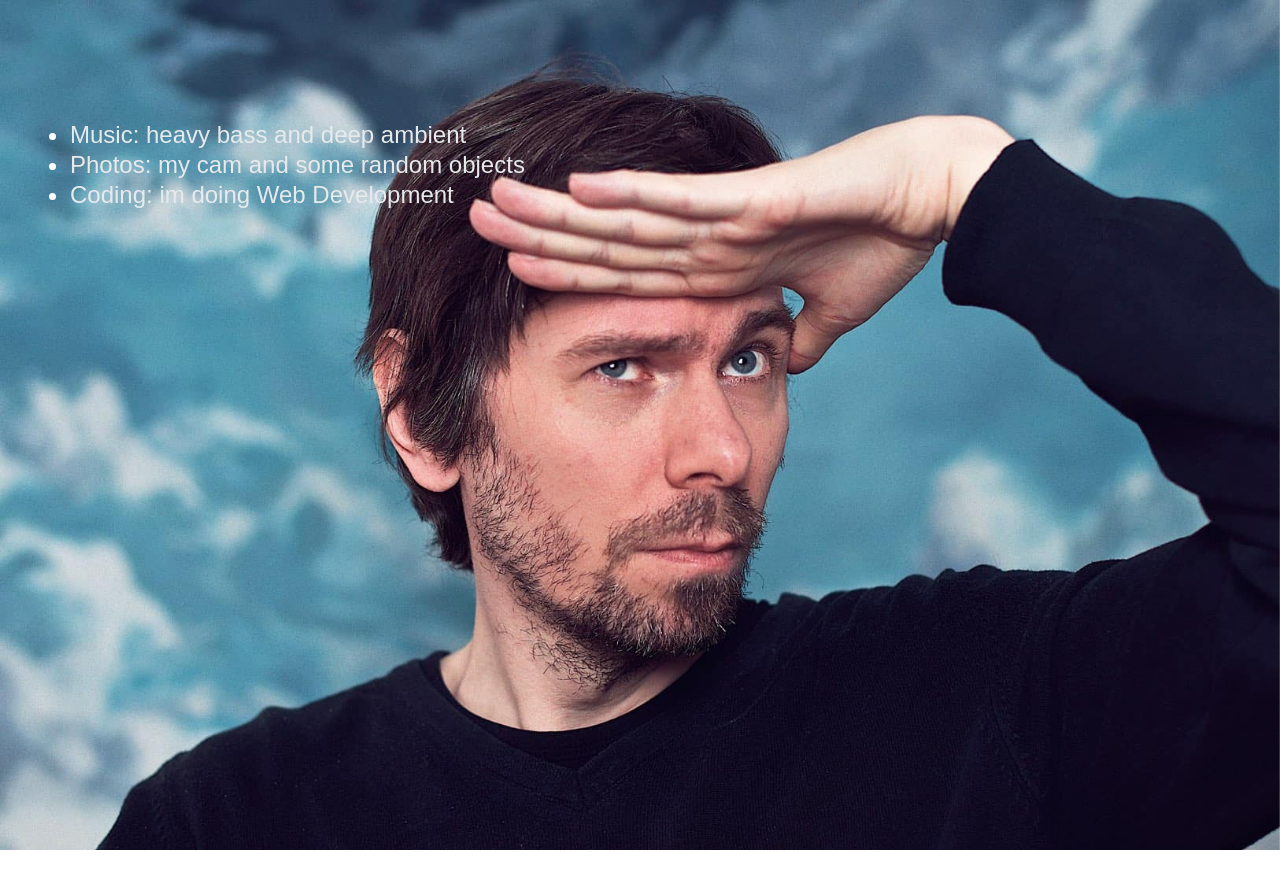
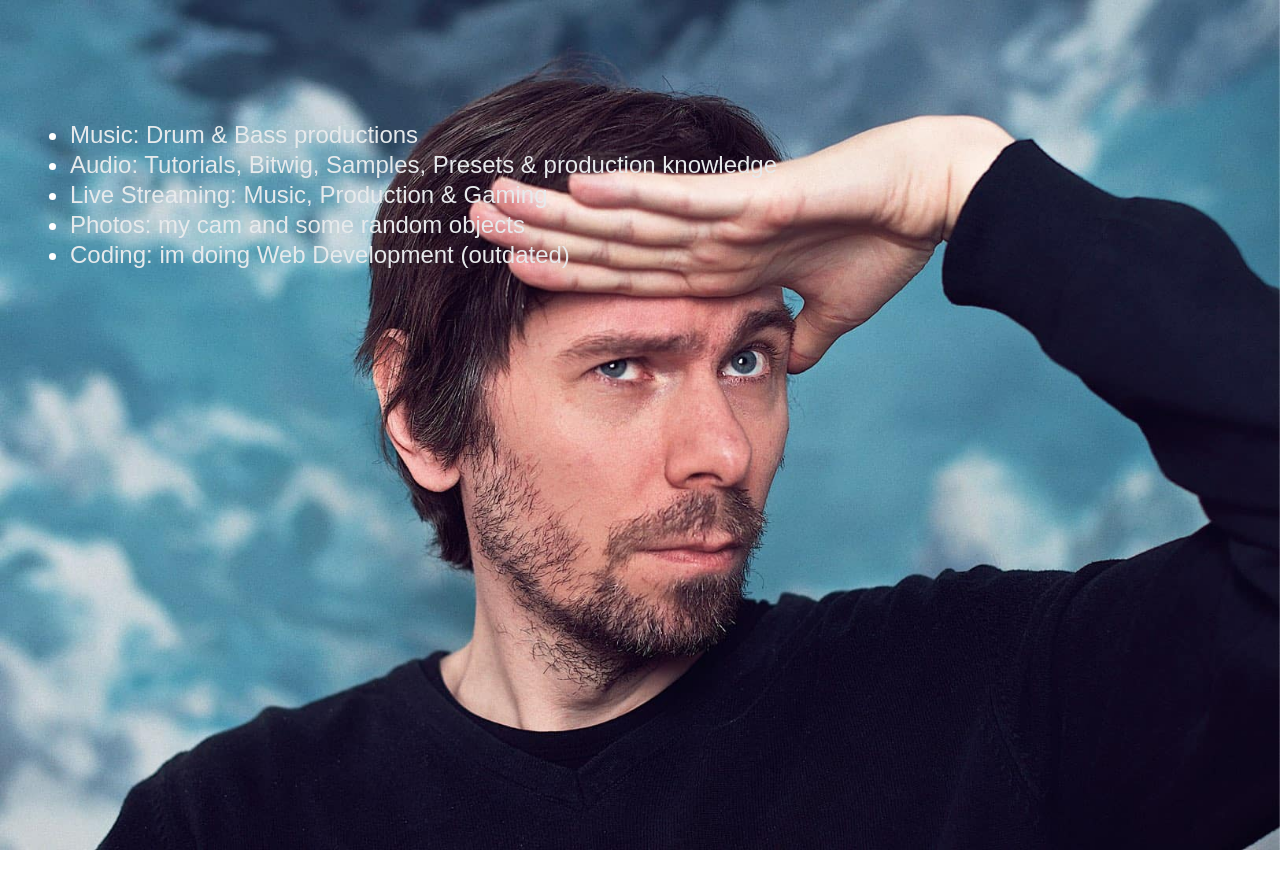
Before and after one commit to polarity/robert-agthe.de, a plain HTML site: page index.html in a window 1280 px wide. Drawn offline with Linux system fonts and the light colour scheme.

Commit message:
Update index.html

```diff
--- a/index.html
+++ b/index.html
@@ -37,13 +37,19 @@
   <body>
     <ul>
       <li>
-        <a href="http://polarity-dnb.de">Music: heavy bass and deep ambient</a>
+        <a href="https://polarity-dnb.de">Music: Drum &amp; Bass productions</a>
+      </li>
+      <li>
+        <a href="https://polarity.productions">Audio: Tutorials, Bitwig, Samples, Presets &amp; production knowledge</a>
+      </li>
+      <li>
+        <a href="https://polarity.live">Live Streaming: Music, Production &amp; Gaming</a>
       </li>
       <li>
         <a href="https://www.flickr.com/photos/polarity/">Photos: my cam and some random objects</a>
       </li>
       <li>
-        <a href="http://scriptshit.de">Coding: im doing Web Development</a>
+        <a href="http://scriptshit.de">Coding: im doing Web Development (outdated)</a>
       </li>
     </ul>
   </body>
```
